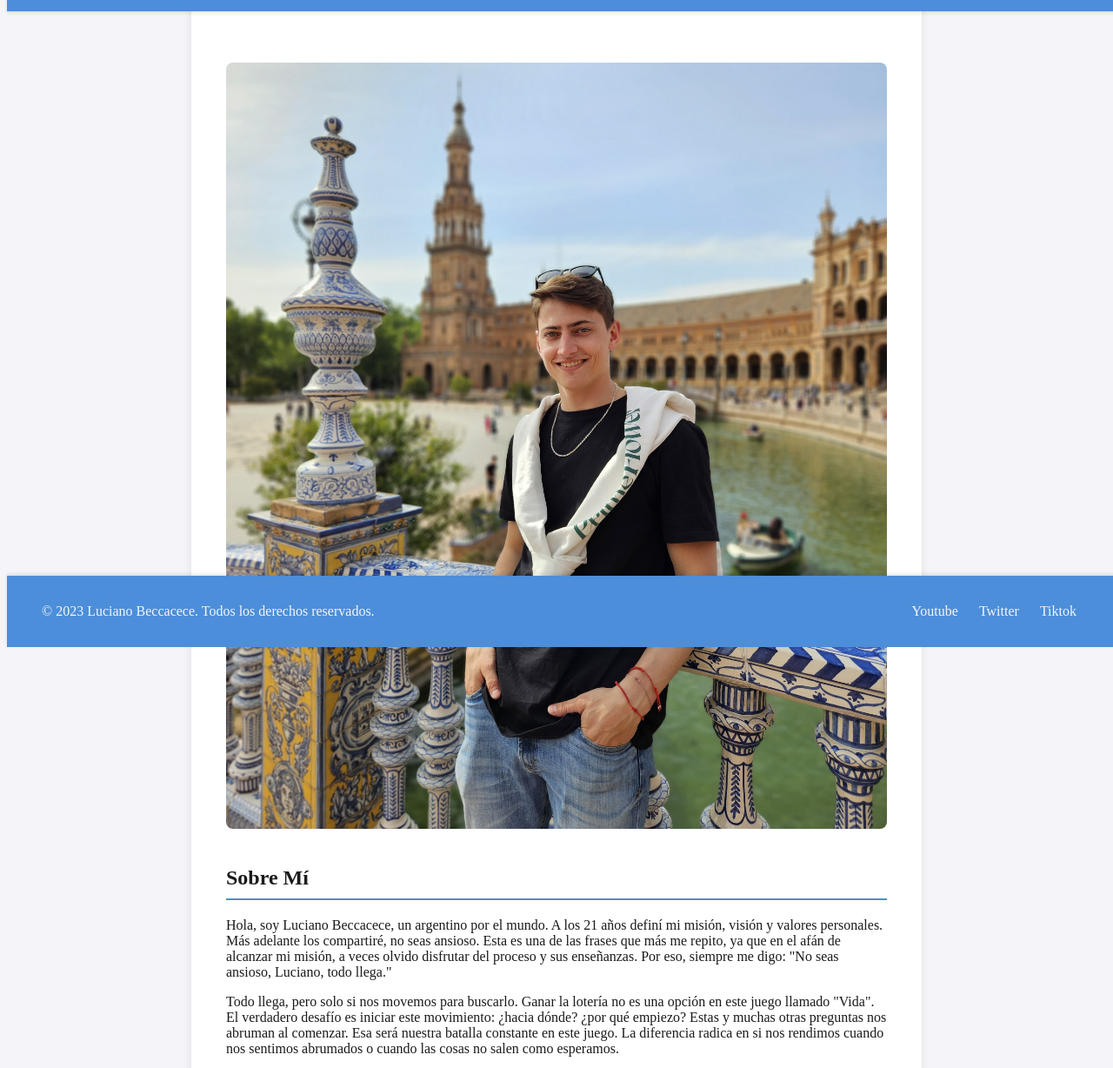
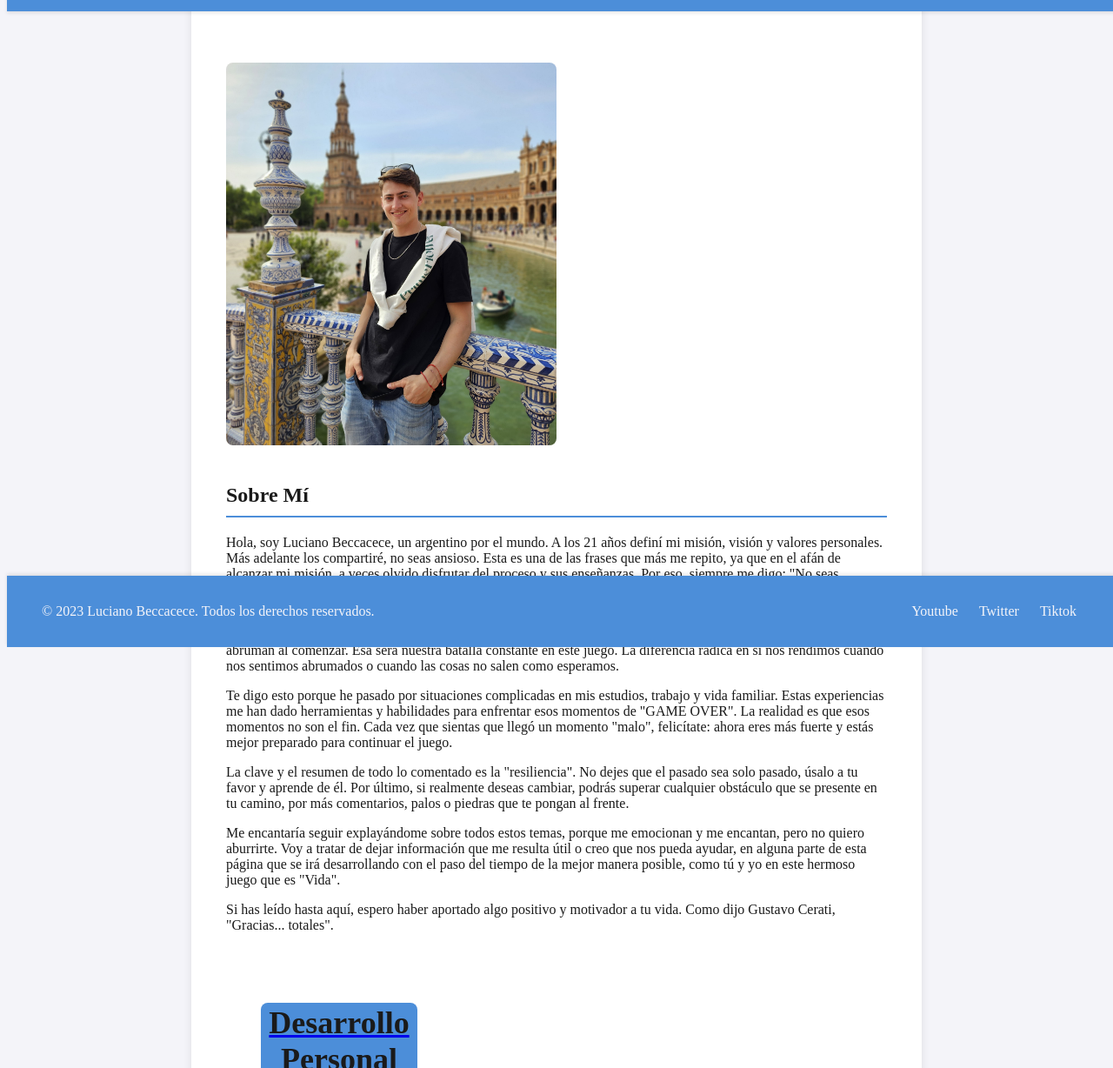
Before and after one commit to lucianobkcc/WEB, a plain HTML site: page index.html in a window 1280 px wide. Shown: the part 56-1284 px from the top of the page at 87% size. Drawn offline with Linux system fonts and the light colour scheme.

Commit message:
Add files via upload

```diff
--- a/styles.css
+++ b/styles.css
@@ -72,7 +72,7 @@ section h2 {
 }
 
 section img {
-    width: 100%;
+    width: 50%;
     border-radius: 8px;
     margin-bottom: 20px;
 }
@@ -103,8 +103,8 @@ footer .social a {
 }
 
 .rectangle {
-    width: 45%;
-    height: 200px;
+    width: 25%;
+    height: 100px;
     margin: 20px;
     display: inline-block;
     background-color: #4C8ED9; /* Azul */
```
